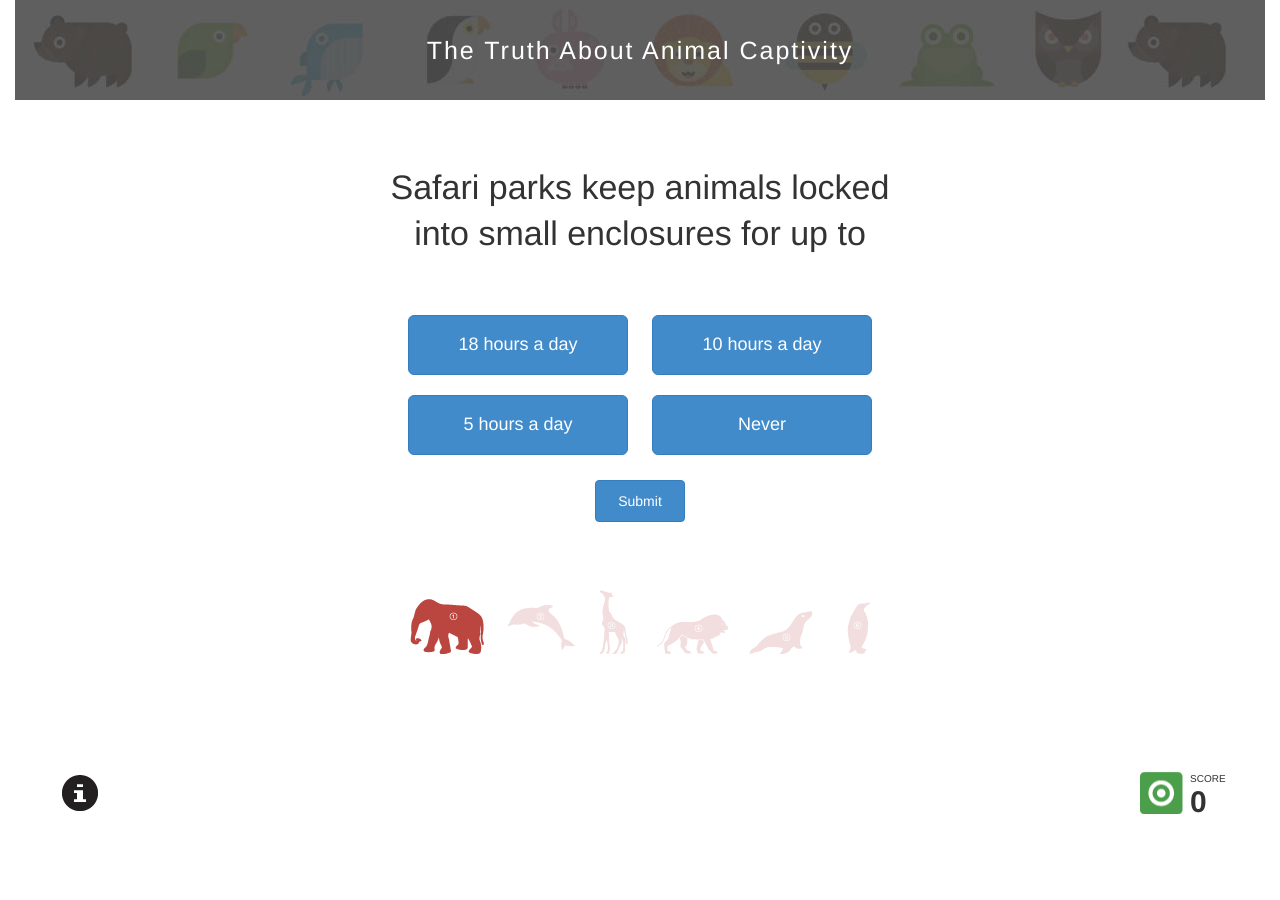
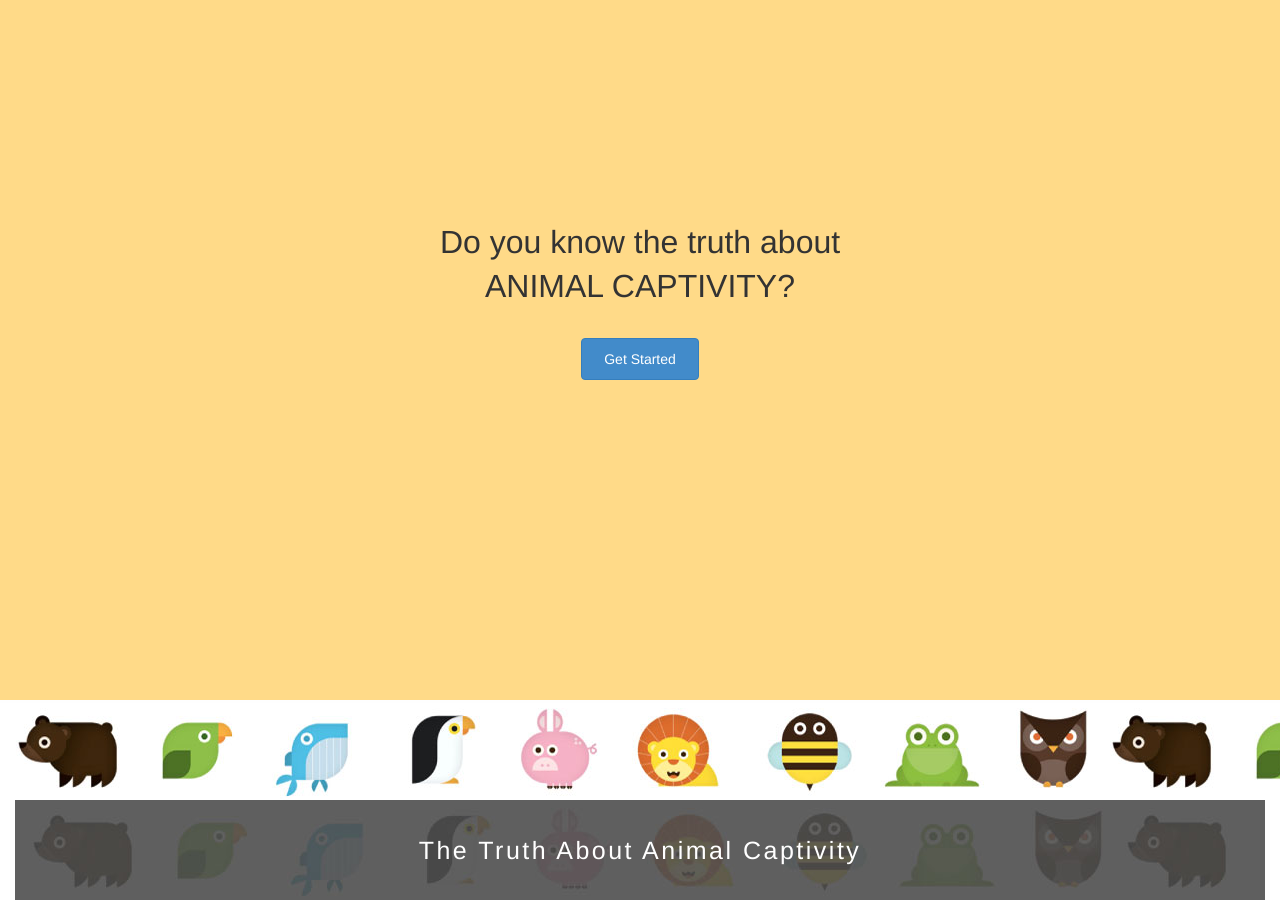
Before and after one commit to nsohail/Quiz-App, a plain HTML site: page index.html in a window 1280 px wide. Shown: the top 900 px of the page. Before the commit the page ends 818 px from the top, so only its background shows below. Drawn offline with nearby package versions, Linux system fonts and the light colour scheme.

Commit message:
Need to make home screen in the front

```diff
--- a/index.html
+++ b/index.html
@@ -24,16 +24,15 @@
 <!--HIDDEN ELEMENTS-->
 
 <!-- Hidden home screen -->
-<div class="container-fluid">
-      <div class="overlay">
+<div class="container-fluid overlay" style="min-height:100%; position:relative;">
+      <div class="overlay-content">
         <div id="startGame">
         <h2>Do you know the truth about <br><span class="upper">ANIMAL CAPTIVITY?</span></h2>
         <button type="button" class="btn btn-primary getStarted">Get Started</button>
       </div>
+      </div><!--overlay ends-->
         <footer>
         </footer>
-
-      </div><!--overlay ends-->
  </div>
 
 
--- a/style.css
+++ b/style.css
@@ -1,3 +1,8 @@
+html,body{
+	height:100%;
+}
+
+
 .nav{
 	background-image: url('images/header.jpg');
 	height:100px;
@@ -5,13 +10,13 @@
 	text-align: center;
 	color:white;
 	font-size: 25px;
-	font-weight: lighter;
-	letter-spacing: 2px;
 }
 
 .nav p{
 	padding: 12px;
 	padding-top: 33px;
+	font-weight: lighter;
+	letter-spacing: 2.5px;
 }
 
 .getStarted{
@@ -20,14 +25,23 @@
 
 footer{
 	background-image: url('images/footer.jpg');
-	height:100px;
+	height: 100px;
+	bottom: 0;
+	position:absolute;
+	left:0;
+	width:100%;
 
 }
 
 .overlay{
-	position: relative;
 	text-align: center;
-	display:none;
+	/*display:none;*/
+	background-color: rgb(255, 218, 136);
+}
+
+.overlay-content{
+	padding-bottom: 100px;
+	position:Relative;
 }
 
 
@@ -40,7 +54,8 @@ h2{
 
 
 #startGame{
-	padding:20% 0 20% 0;
+	/*padding: 20% 0 23% 0;*/
+	padding-top:200px;
 }
 
 
```
